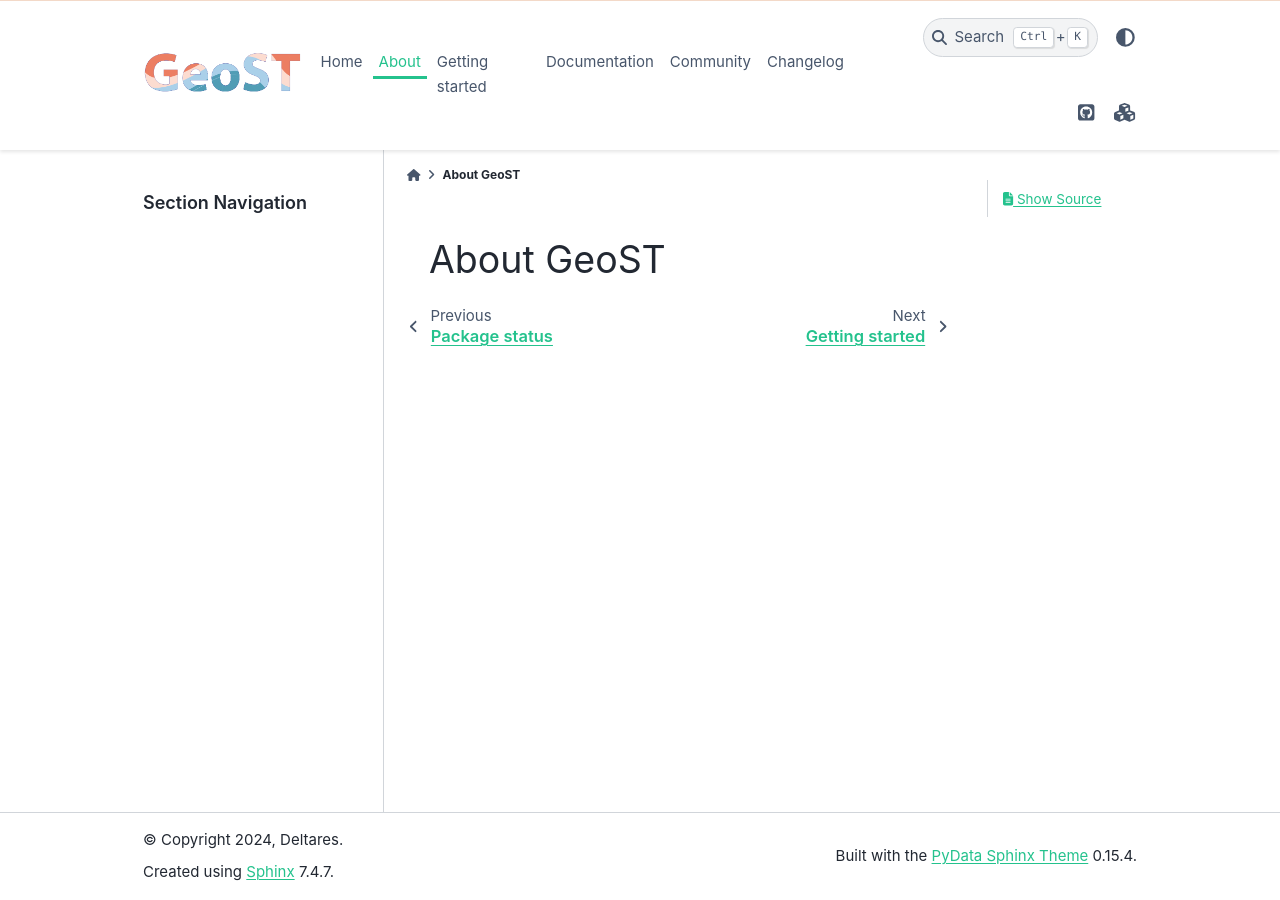
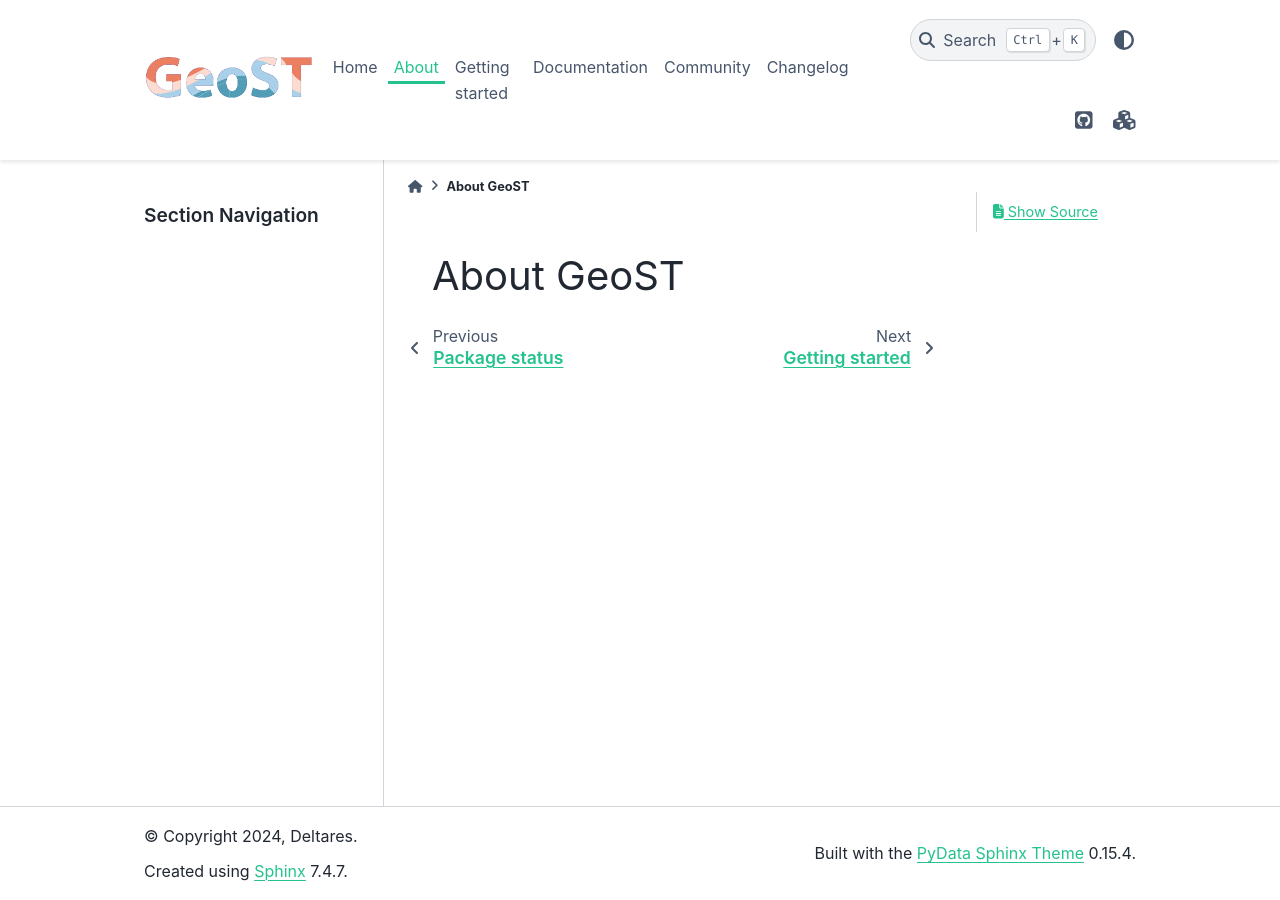
Before and after one commit to Deltares-research/geost, a Sphinx documentation site: the page built from docs/about.md, in a window 1280 px wide. Built offline with Sphinx 7.4.7 and the PyData theme 0.15.4, drawn with Linux system fonts in a browser that asks for light colours; pages that are not in the unit, such as notebooks, are missing from menus.

```diff
--- a/docs/_static/custom.css
+++ b/docs/_static/custom.css
@@ -1,5 +1,5 @@
 html {
-    --pst-font-size-base: 15px;
+    --pst-font-size-base: 16px;
     --pst-header-height: 5rem;
     --pst-header-article-height: calc(var(--pst-header-height) * 2 / 3);
     --pst-sidebar-secondary: 12rem;
--- a/pyproject.toml
+++ b/pyproject.toml
@@ -102,7 +102,7 @@ sphinx-design = "*"
 [tool.pixi.tasks]
 install = "python -m pip install --no-deps --editable ."
 test = { depends_on = ["install"], cmd = "python -m pytest --verbose --cov=geost --cov-report xml --cov-report term"}
-docs = "sphinx-build -b html docs ./docs/build"
+docs = "sphinx-build -b html docs --write-all ./docs/build"
 format = "black ."
 lint = { depends_on = ["install"], cmd = "ruff check --fix ./geost"}
 
```
